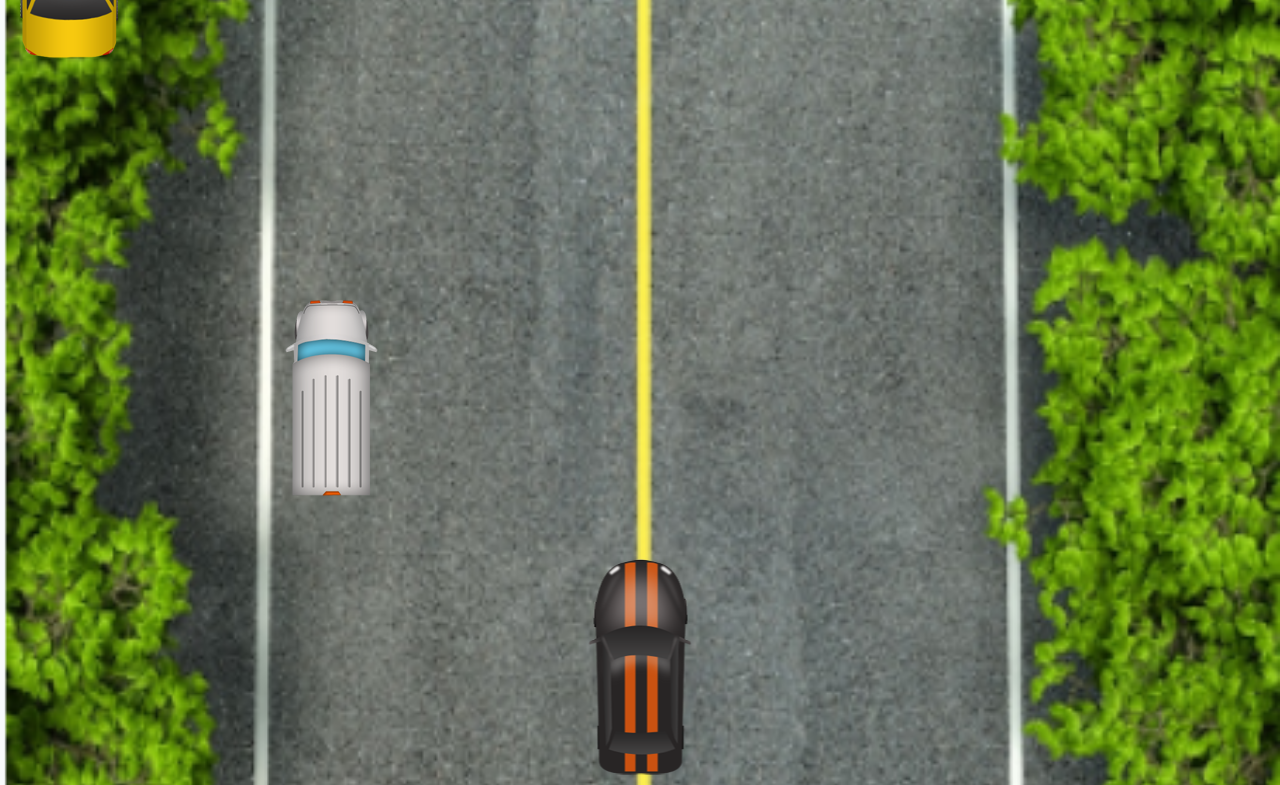
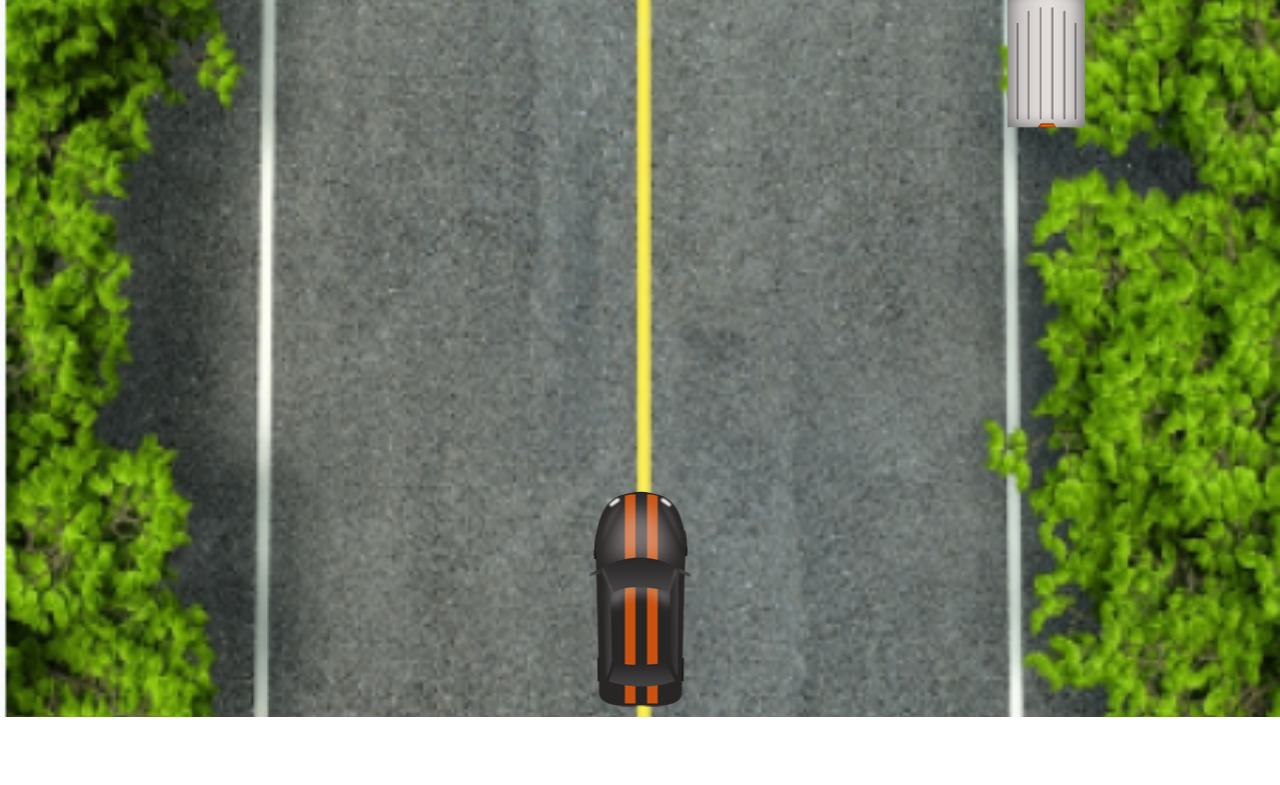
Before and after one commit to alvintir/car_racing_game_JSG4, a plain HTML site: page index.html in a window 1280 px wide. Shown: the part 83-868 px from the top of the page. After the commit the page ends 800 px from the top, so only its background shows below. Drawn offline with Linux system fonts and the light colour scheme.

Commit message:
updating branch

```diff
--- a/script.js
+++ b/script.js
@@ -6,7 +6,7 @@ const scoreElement = document.querySelector('#score span');
 canvas.width = window.innerWidth;
 canvas.height = window.innerHeight;
 
-const ctx = canvas.getContext('2d');
+const context = canvas.getContext('2d');
 
 let pause = false;
 let score = 0;
@@ -42,11 +42,10 @@ const gameOver = () => {
 
 
 let roadlayoutPosY = 0;
-roadlayout.onload = () => {
 const drawRoad = () => {
-        ctx.drawImage(roadlayout, 0, roadlayoutPosY - canvas.height, canvas.width, canvas.height * 2);
-        //ctx.drawImage(roadlayout, 0, roadlayoutPosY, canvas.width, canvas.height);
-        roadlayoutPosY += 10 + speed + score;
+    context.drawImage(roadlayout, 0, roadlayoutPosY - canvas.height, canvas.width, canvas.height * 2);
+    //context.drawImage(roadlayout, 0, roadlayoutPosY, canvas.width, canvas.height);
+    roadlayoutPosY += 10 + speed ;
     //Reset road position
     if (roadlayoutPosY >= canvas.height) {
         roadlayoutPosY = 0;
@@ -54,42 +53,43 @@ roadlayout.onload = () => {
     if (pause) return;
     window.requestAnimationFrame(drawRoad);
 }
+roadlayout.onload = () => {
      drawRoad();
 };
 
 
-const spawnIncommingVehicles = (positionY) => {
-    let incommingVehicle = new Image();
-    incommingVehicle.src = randomVehicle();
-    let incommingVehiclePosX = [12, 145, 285][Math.floor(Math.random() * 3)];
-    let incommingVehiclePosY = positionY;
+const spawnObstacless = (positionY) => {
+    let Obstacles = new Image();
+    Obstacles.src = randomVehicle();
+    let ObstaclesPosX = [300,400, 500,600,700,800,900,1000][Math.floor(Math.random()*8)];
+    let ObstaclesPosY = positionY;
 
-    incommingVehicle.onload = () => {
-        const drawIncommingVehicle = () => {
-            ctx.drawImage(incommingVehicle, incommingVehiclePosX, incommingVehiclePosY);
+    Obstacles.onload = () => {
+        const drawObstacles = () => {
+            context.drawImage(Obstacles, ObstaclesPosX, ObstaclesPosY);
 
             if (pause) return;
-            incommingVehiclePosY += 2 + speed + score;
-            if (incommingVehiclePosY >= canvas.height) {
+            ObstaclesPosY += 1 + speed;
+            if (ObstaclesPosY >= canvas.height) {
                 scoreElement.innerHTML = ++score;
-                //incommingVehicle.src = randomVehicle();
-                incommingVehiclePosX = [12, 145, 285][Math.floor(Math.random() * 3)];
-                incommingVehiclePosY = -incommingVehicle.height;
-            } else if (incommingVehiclePosY + incommingVehicle.height > playerVehiclePositionY) {
-                if (playerVehiclePositionX > incommingVehiclePosX && playerVehiclePositionX < incommingVehiclePosX + incommingVehicle.width || playerVehiclePositionX + playerVehicle.width > incommingVehiclePosX && playerVehiclePositionX + playerVehicle.width < incommingVehiclePosX + incommingVehicle.width) {
+                //Obstacles.src = randomVehicle();
+                ObstaclesPosX = [300,400, 500,600,700,800,900,1000][Math.floor(Math.random()*8)];
+                ObstaclesPosY = -Obstacles.height;
+            } else if (ObstaclesPosY + Obstacles.height > playerVehiclePositionY) {
+                if (playerVehiclePositionX > ObstaclesPosX && playerVehiclePositionX < ObstaclesPosX + Obstacles.width || playerVehiclePositionX + playerVehicle.width > ObstaclesPosX && playerVehiclePositionX + playerVehicle.width < ObstaclesPosX + Obstacles.width) {
                     gameOver();
-                } else if (incommingVehiclePosX > playerVehiclePositionX && incommingVehiclePosX < playerVehiclePositionX + playerVehicle.width || incommingVehiclePosX + incommingVehicle.width > playerVehiclePositionX && incommingVehiclePosX + incommingVehicle.width < playerVehiclePositionX + playerVehicle.width) {
+                } else if (ObstaclesPosX > playerVehiclePositionX && ObstaclesPosX < playerVehiclePositionX + playerVehicle.width || ObstaclesPosX + Obstacles.width > playerVehiclePositionX && ObstaclesPosX + Obstacles.width < playerVehiclePositionX + playerVehicle.width) {
                     gameOver();
                 }
             }
-            window.requestAnimationFrame(drawIncommingVehicle);
+            window.requestAnimationFrame(drawObstacles);
         }
-        drawIncommingVehicle();
+        drawObstacles();
     };
 }
 
-spawnIncommingVehicles(-285);
-spawnIncommingVehicles(-750);
+spawnObstacless(-285);
+spawnObstacless(-750);
 
 const playerVehicle = new Image();
 playerVehicle.src = randomVehicle();
@@ -101,7 +101,7 @@ playerVehicle.onload = () => {
     playerVehiclePositionX = (canvas.width - playerVehicle.width) / 2;
     playerVehiclePositionY = canvas.height - playerVehicle.height -10;
     const drawplayerVehicle = () => {
-        ctx.drawImage(playerVehicle, playerVehiclePositionX, playerVehiclePositionY);
+        context.drawImage(playerVehicle, playerVehiclePositionX, playerVehiclePositionY);
         if (playerVehiclePositionX + playerVehicleSpeed > canvas.width - playerVehicle.width) {
             playerVehiclePositionX = canvas.width - playerVehicle.width;
         } else if (playerVehiclePositionX + playerVehicleSpeed < 0) {
@@ -117,9 +117,9 @@ playerVehicle.onload = () => {
 
 document.addEventListener('keydown', (e) => {
     if (e.code === 'ArrowLeft' && playerVehiclePositionX >= 0) {
-        playerVehicleSpeed = -12;
+        playerVehicleSpeed = -5;
     } else if (e.code === 'ArrowRight' && playerVehiclePositionX < canvas.width-playerVehicle.width) {
-        playerVehicleSpeed = 12;
+        playerVehicleSpeed = 5;
     } else if (e.code === 'Space') {
         speed = 10;
         music.play();
@@ -129,7 +129,7 @@ document.addEventListener('keydown', (e) => {
 
 document.addEventListener('keyup', (e) => {
     if (e.code === 'Space') {
-        speed = 0;
+        speed = 2;
         music.play();
     } else if (e.code === 'ArrowRight' || 'ArrowLeft') {
         playerVehicleSpeed = 0;
--- a/style.css
+++ b/style.css
@@ -1,12 +1,14 @@
 canvas {
     /* margin: 0 auto; */
     display: block;
+
 }
 
 * {
     margin: 0;
     padding: 0;
     box-sizing: border-box;
+
 }
 
 body {
@@ -25,6 +27,7 @@ nav {
     display: flex;
     overflow: auto;
     background-color: black;
+    position: fixed;
 
 }
 
@@ -34,7 +37,7 @@ nav {
     margin-left: 150px;
     margin-top: 10px;
     justify-content: center;
-  display: flex;
+    display: flex;
 
 
  background: -webkit-linear-gradient(
@@ -43,7 +46,8 @@ nav {
          #44107a 29%,
          #ff1361 67%,
          #fff800 100%
-       );
+          );
+
      -webkit-background-clip: text;
      -webkit-text-fill-color: transparent;
     display: inline-block;
```
Lines whose indentation alone changed are shown as unchanged.
